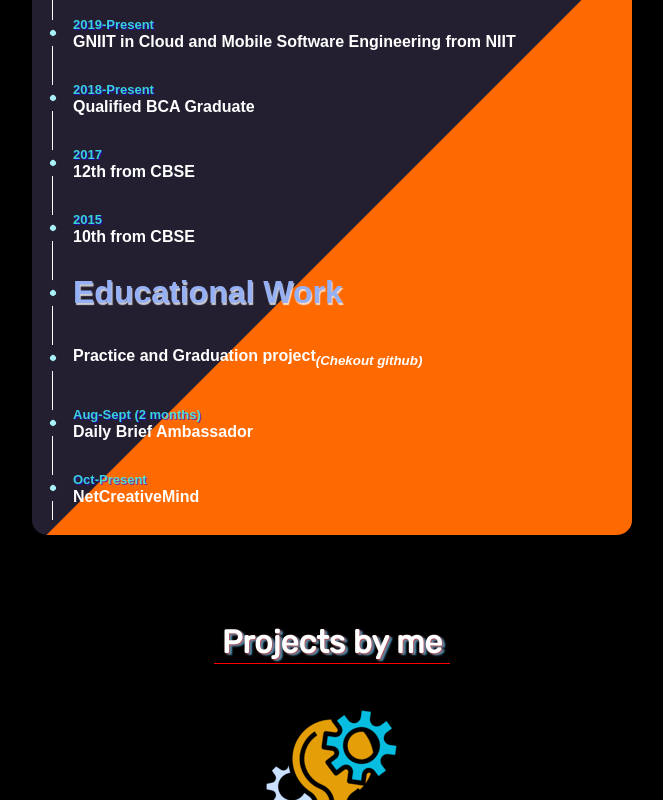
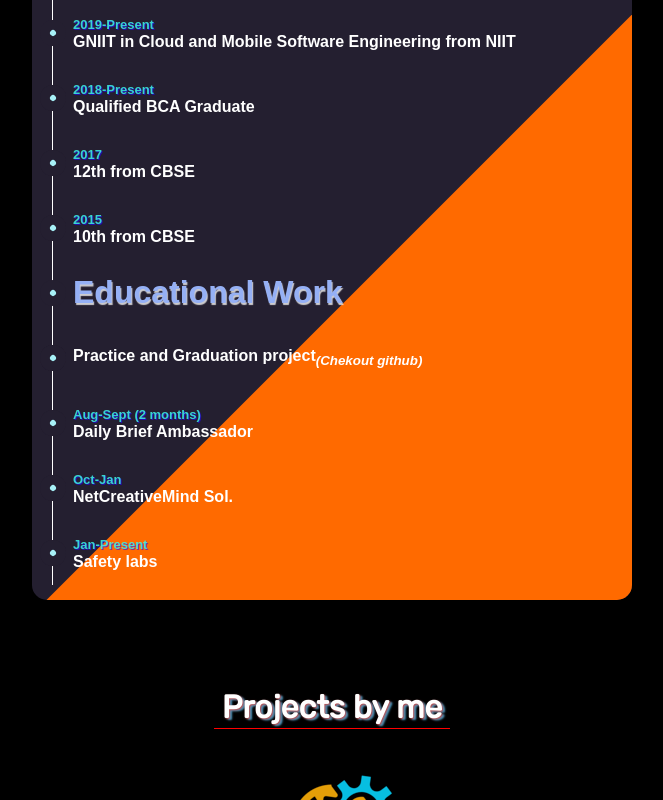
Before and after one commit to ujjwalpandeyjava/Ujjwal-Portfolio, a React (Create React App) app: page / in a window 1280 px wide. Shown: the part 1965-2765 px from the top of the page, without its empty margins (308-971 px from the left). Built offline with nearby package versions, Linux system fonts and the light colour scheme.

Commit message:
joined new company

```diff
--- a/src/educationSection.js
+++ b/src/educationSection.js
@@ -19,7 +19,8 @@
 						<div><h1>Educational Work</h1></div>
 						<div><p>Practice and Graduation project<i><sub>(Chekout github)</sub></i></p></div>
 						<div><p><span>Aug-Sept (2 months)</span> <br />Daily Brief Ambassador</p></div>
-						<div><p><span>Oct-Present</span> <br />NetCreativeMind</p></div>
+						<div><p><span>Oct-Jan</span> <br />NetCreativeMind Sol.</p></div>
+						<div><p><span>Jan-Present</span> <br />Safety labs</p></div>
 					</div>
 				</div>
 			</div>
```
